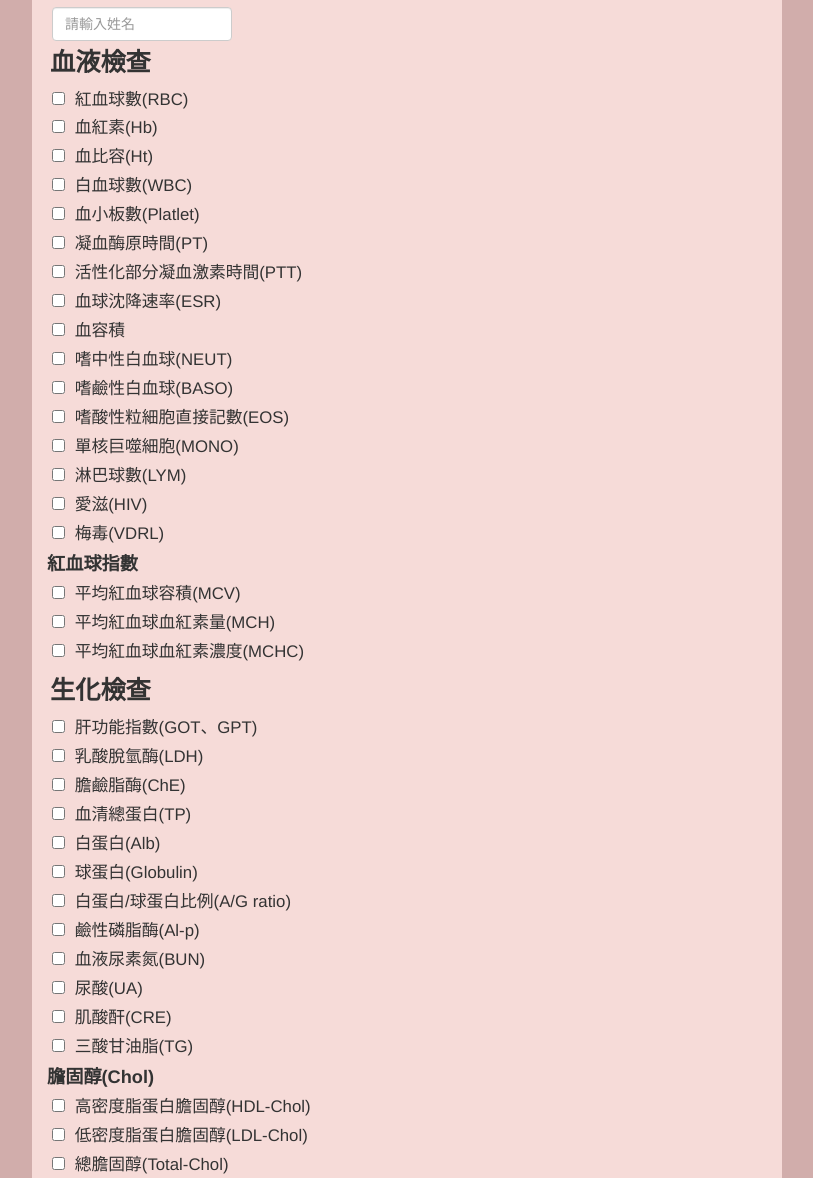
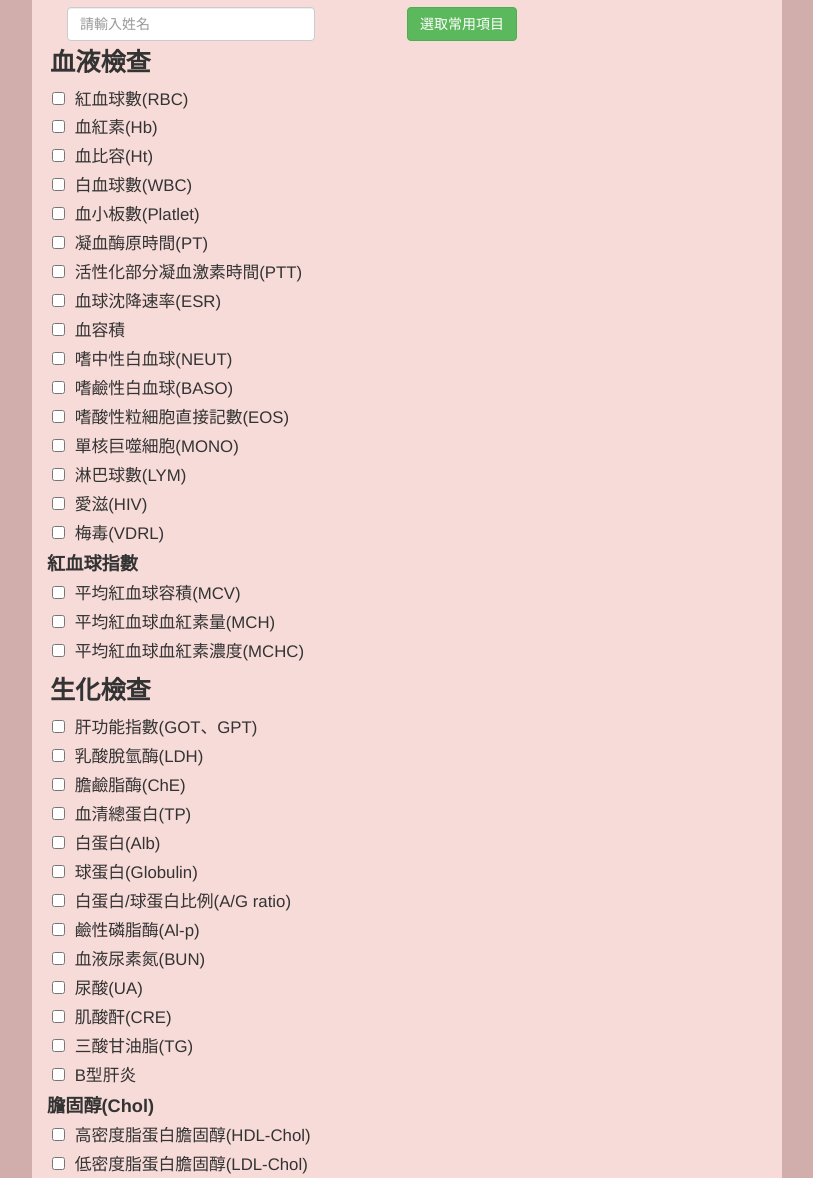
Before and after one commit to littleThings/healthCheckUp, a plain HTML site: page index.html in a window 1280 px wide. Shown: the part 122-1300 px from the top of the page, without its empty margins (233-1046 px from the left). Drawn offline with nearby package versions, Linux system fonts and the light colour scheme.

Commit message:
add common ana btn

```diff
--- a/compass/sass/healthCheckup.sass
+++ b/compass/sass/healthCheckup.sass
@@ -15,7 +15,7 @@ h1
 	padding: 15px
 
 #object-name
-	width: 25%
+	width: 75%
 	margin-left: 5px
 
 
@@ -65,5 +65,8 @@ h1
 	z-index: 10
 	background: red
 
+.display-none
+	display: none
+
 .display-bg-col
 	color: #D1ADAB
--- a/index.html
+++ b/index.html
@@ -11,16 +11,22 @@
 	<div class="container">
 		<h1>體檢項目生成表</h1>
 		<div class="content-area">
-			<input class="form-control" id="object-name" type="text" placeholder="請輸入姓名"></input>
+			<div class="col-xs-6">
+				<input class="form-control" id="object-name" type="text" placeholder="請輸入姓名"></input>
+			</div>
+			<div>
+				<button class="btn btn-success" id="sel-com-ana-btn">選取常用項目</button>
+				<button class="btn btn-danger display-none" id="de-sel-com-ana-btn">取消選取常用項目</button>
+			</div>
 
 			<div class="analysis-group-title">血液檢查</div>
 			<div class="blood-group">
 				<div class="list-el">
-					<input class="blood-analysis " type="checkbox"></input>
+					<input class="blood-analysis com-ana" type="checkbox"></input>
 					<span>紅血球數(RBC)</span>
 				</div>
 				<div class="list-el">
-					<input class="blood-analysis " type="checkbox"></input>
+					<input class="blood-analysis com-ana" type="checkbox"></input>
 					<span>血紅素(Hb)</span>
 				</div>
 				<div class="list-el">
@@ -32,7 +38,7 @@
 					<span>白血球數(WBC)</span>
 				</div>
 				<div class="list-el">
-					<input class="blood-analysis " type="checkbox"></input>
+					<input class="blood-analysis com-ana" type="checkbox"></input>
 					<span>血小板數(Platlet)</span>
 				</div>
 				<div class="list-el">
@@ -146,6 +152,10 @@
 					<input class="bio-analysis " type="checkbox"></input>
 					<span>三酸甘油脂(TG)</span>
 				</div>
+				<div class="list-el">
+					<input class="bio-analysis " type="checkbox"></input>
+					<span>B型肝炎</span>
+				</div>
 
 				<div class="analysis-subtitle">膽固醇(Chol)</div>
 
@@ -158,7 +168,7 @@
 					<span>低密度脂蛋白膽固醇(LDL-Chol)</span>
 				</div>
 				<div class="list-el">
-					<input class="bio-analysis " type="checkbox"></input>
+					<input class="bio-analysis com-ana" type="checkbox"></input>
 					<span>總膽固醇(Total-Chol)</span>
 				</div>
 			</div>
@@ -166,15 +176,15 @@
 			<div class="analysis-group-title">尿液檢查</div>
 			<div class="uric-group">
 				<div class="list-el">
-					<input class="uric-analysis " type="checkbox"></input>
+					<input class="uric-analysis com-ana" type="checkbox"></input>
 					<span>紅血球</span>
 				</div>
 				<div class="list-el">
-					<input class="uric-analysis " type="checkbox"></input>
+					<input class="uric-analysis com-ana" type="checkbox"></input>
 					<span>尿蛋白</span>
 				</div>
 				<div class="list-el">
-					<input class="uric-analysis " type="checkbox"></input>
+					<input class="uric-analysis com-ana" type="checkbox"></input>
 					<span>葡萄糖</span>
 				</div>
 			</div>
@@ -182,15 +192,15 @@
 			<div class="analysis-group-title">糞便檢查</div>
 			<div class="poo-group">
 				<div class="list-el">
-					<input class="poo-analysis " type="checkbox"></input>
+					<input class="poo-analysis com-ana" type="checkbox"></input>
 					<span>桿菌性痢疾</span>
 				</div>
 				<div class="list-el">
-					<input class="poo-analysis " type="checkbox"></input>
+					<input class="poo-analysis com-ana" type="checkbox"></input>
 					<span>阿米巴痢疾</span>
 				</div>
 				<div class="list-el">
-					<input class="poo-analysis " type="checkbox"></input>
+					<input class="poo-analysis com-ana" type="checkbox"></input>
 					<span>寄生蟲</span>
 				</div>
 			</div>
--- a/js/health.js
+++ b/js/health.js
@@ -8,6 +8,19 @@ var health = {
 		health.bind_generateBtn();
 		health.bind_rowClickCheck();
 		health.bind_resetBtn();
+		health.bind_comAnaBtn();
+	},
+	bind_comAnaBtn: function(){
+		$('#sel-com-ana-btn').on('click',function(){
+			$('.com-ana').prop({'checked': true});
+			$(this).addClass('display-none');
+			$('#de-sel-com-ana-btn').removeClass('display-none');
+		});
+		$('#de-sel-com-ana-btn').on('click',function(){
+			$('.com-ana').prop({'checked': false});
+			$(this).addClass('display-none');
+			$('#sel-com-ana-btn').removeClass('display-none');
+		});
 	},
 	bind_resetBtn: function(){
 		$('#reset-btn').on('click',function(){
```
Also changed, not shown: compass/stylesheets/healthCheckup.css.
